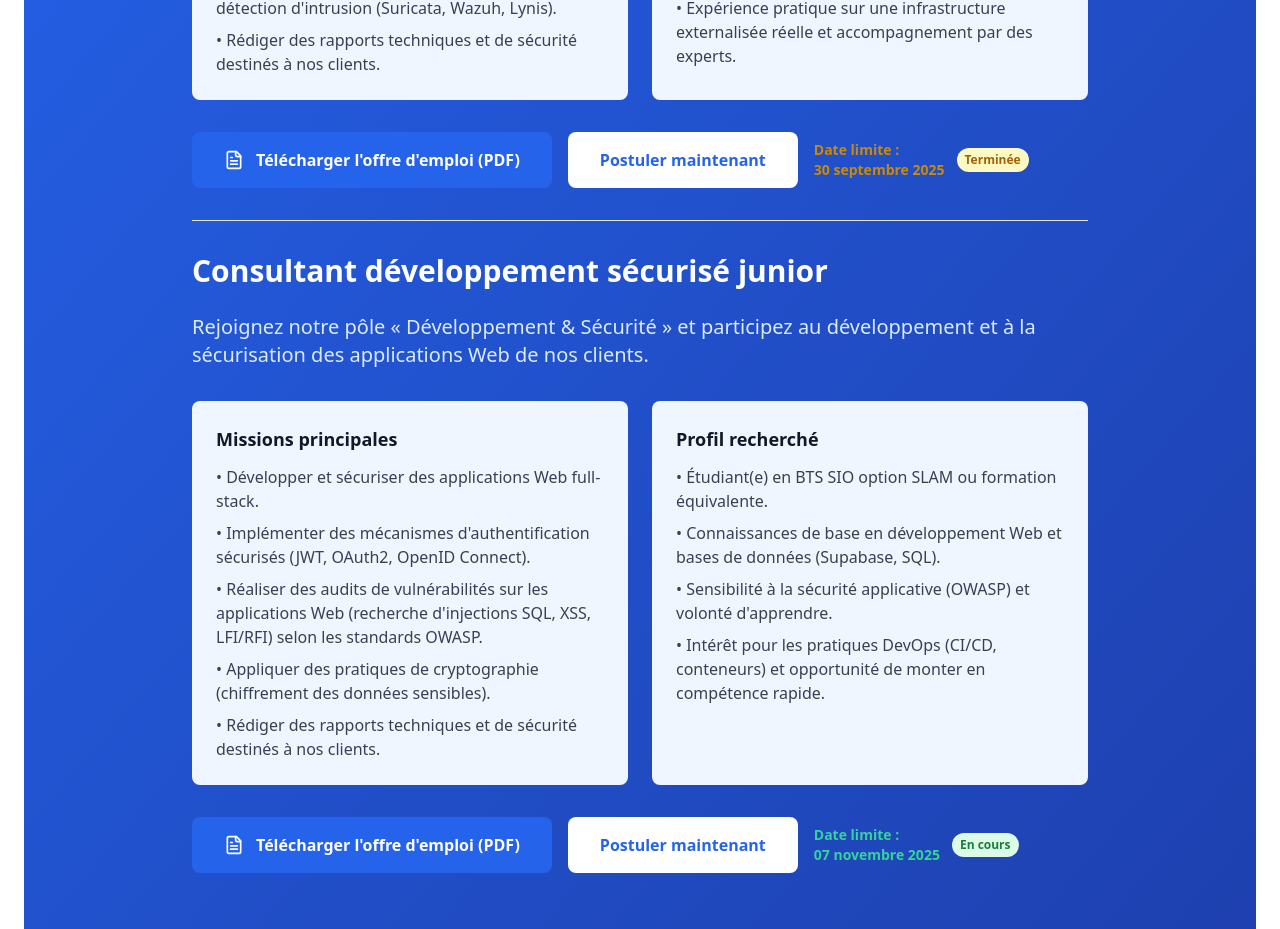
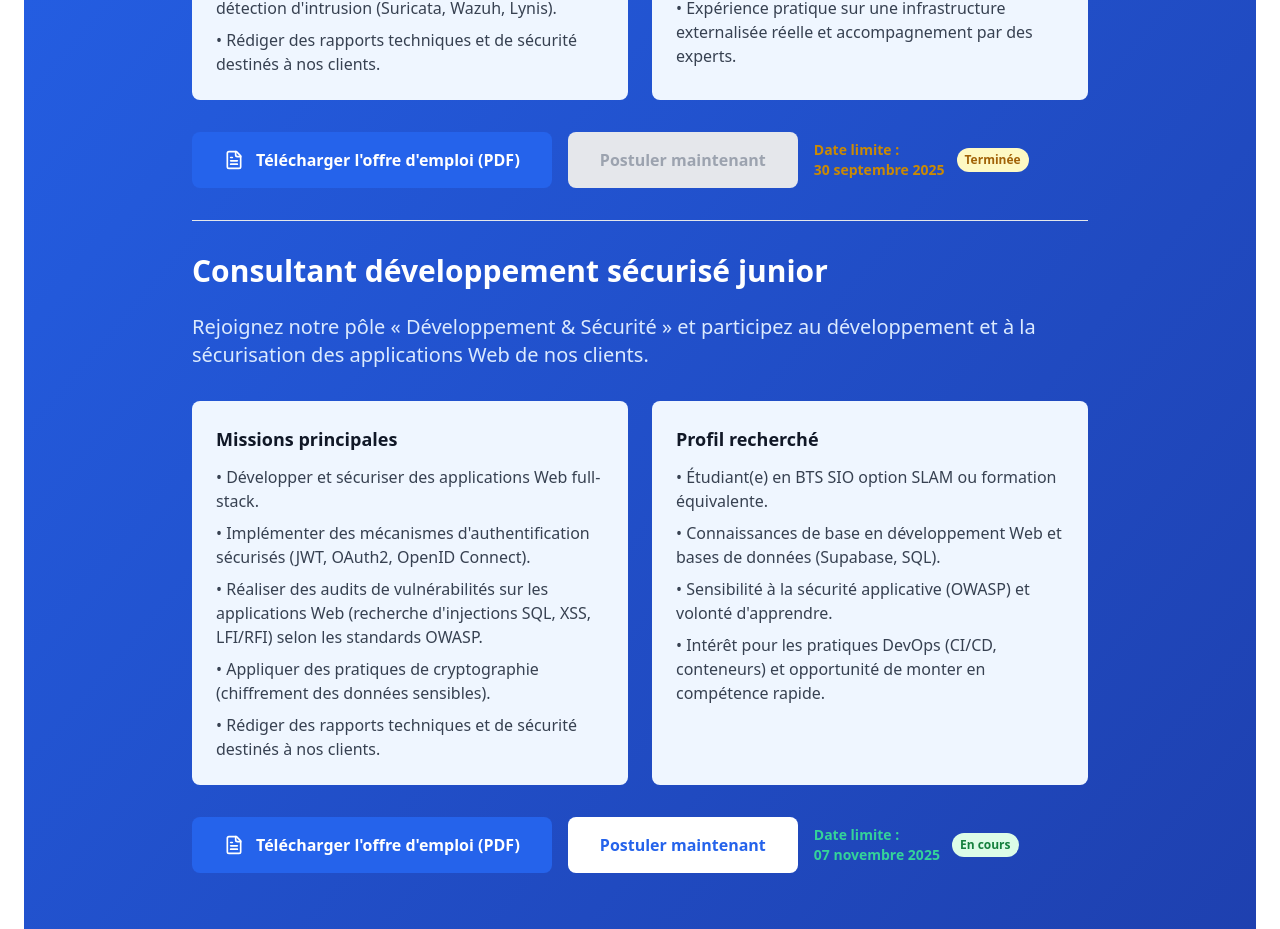
Before and after one commit to LaurentBouquet/siosecure, a React (Vite) app: page / in a window 1280 px wide. Shown: the part 3756-4685 px from the top of the page. Built offline with nearby package versions, Linux system fonts and the light colour scheme.

Commit message:
Offres d'emploi

```diff
--- a/src/App.tsx
+++ b/src/App.tsx
@@ -346,8 +346,9 @@ function App() {
                   </a>
 
                   <button
-                    onClick={() => scrollToSection('contact')}
-                    className="px-8 py-4 font-semibold text-blue-600 transition-all transform bg-white rounded-lg hover:bg-blue-50 hover:scale-105"
+                    onClick={() => { if (!isExpired(deadlines.infra)) scrollToSection('contact'); }}
+                    disabled={isExpired(deadlines.infra)}
+                    className={`px-8 py-4 font-semibold transition-all transform rounded-lg ${isExpired(deadlines.infra) ? 'text-gray-400 bg-gray-200 cursor-not-allowed' : 'text-blue-600 bg-white hover:bg-blue-50 hover:scale-105'}`}
                   >
                     Postuler maintenant
                   </button>
@@ -411,8 +412,9 @@ function App() {
                   </a>
 
                   <button
-                    onClick={() => scrollToSection('contact')}
-                    className="px-8 py-4 font-semibold text-blue-600 transition-all transform bg-white rounded-lg hover:bg-blue-50 hover:scale-105"
+                    onClick={() => { if (!isExpired(deadlines.dev)) scrollToSection('contact'); }}
+                    disabled={isExpired(deadlines.dev)}
+                    className={`px-8 py-4 font-semibold transition-all transform rounded-lg ${isExpired(deadlines.dev) ? 'text-gray-400 bg-gray-200 cursor-not-allowed' : 'text-blue-600 bg-white hover:bg-blue-50 hover:scale-105'}`}
                   >
                     Postuler maintenant
                   </button>
```
